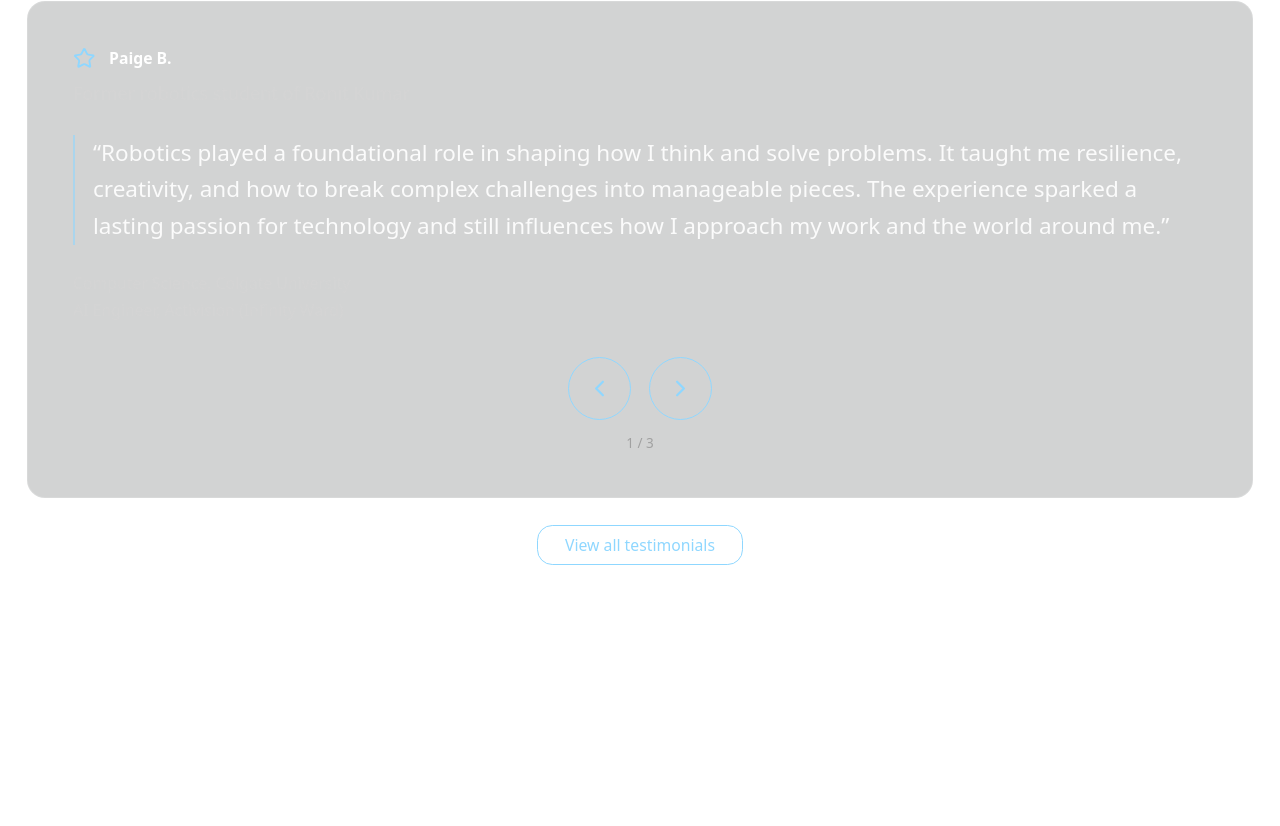
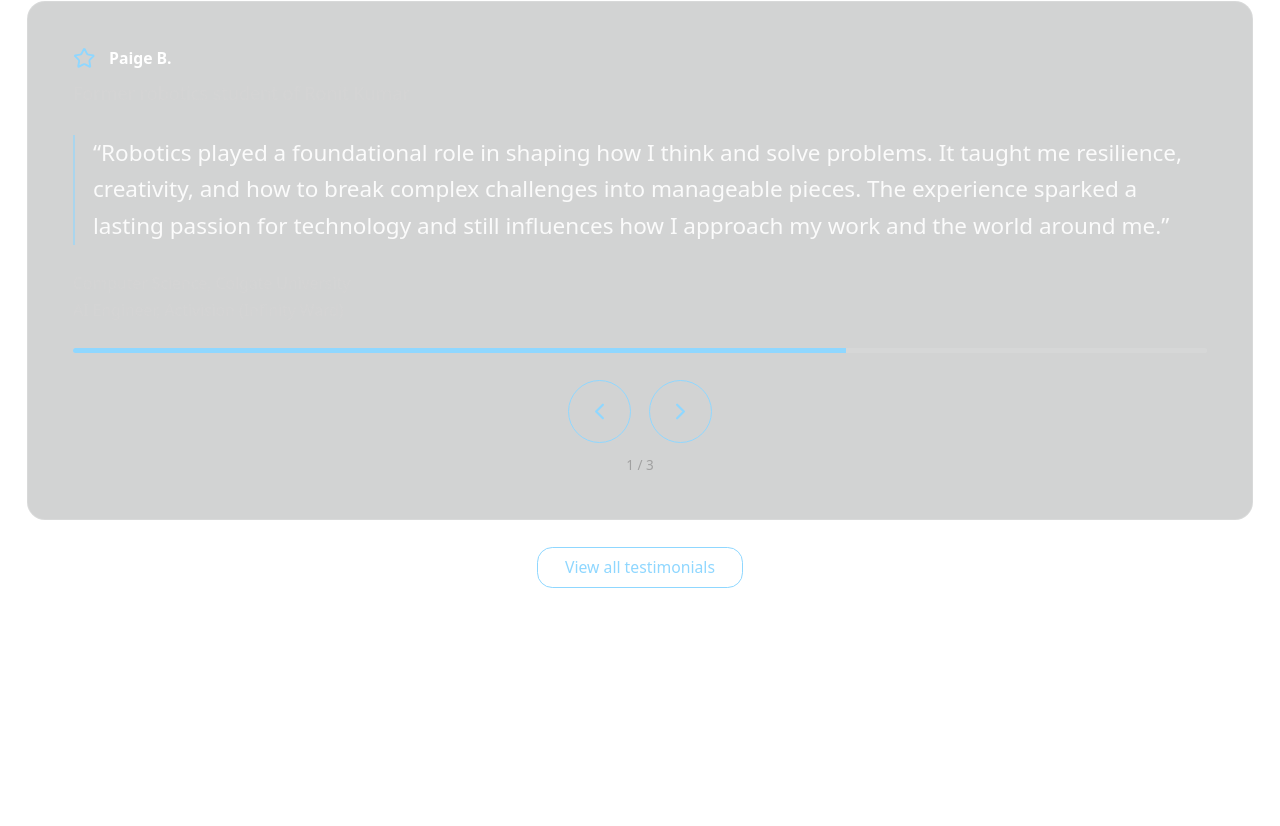
Before and after one commit to KingKumar/camp-asimov, a Next.js app: page / in a window 1280 px wide. Shown: the part 1233-2059 px from the top of the page. Built offline with nearby package versions, Linux system fonts and the light colour scheme.

Commit message:
added auto advance and animations

```diff
--- a/components/AsimovLanding.tsx
+++ b/components/AsimovLanding.tsx
@@ -1,7 +1,7 @@
 "use client";
 
 import { useState, useEffect, useRef } from "react";
-import { motion } from "framer-motion";
+import { motion, AnimatePresence } from "framer-motion";
 import {
   Check, Shield, Cpu, Sparkles, Wrench,
   Trophy, Menu, X, Star, ChevronLeft, ChevronRight, Video
@@ -207,8 +207,12 @@ export default function AsimovCampLanding() {
   const [mobileOpen, setMobileOpen] = useState(false);
   const [showReel, setShowReel] = useState(false);
   const [testimonialIndex, setTestimonialIndex] = useState(0);
+  const [testimonialDirection, setTestimonialDirection] = useState<1 | -1>(1);
   const [showAllTestimonials, setShowAllTestimonials] = useState(false);
   const [activeSection, setActiveSection] = useState<string>("");
+  const [isTestimonialPaused, setIsTestimonialPaused] = useState(false);
+  const [testimonialProgress, setTestimonialProgress] = useState(0);
+  const testimonialProgressRef = useRef(0);
 
 
   /** prevent background scroll when mobile menu opens */
@@ -220,6 +224,53 @@ export default function AsimovCampLanding() {
   }, [mobileOpen, showReel]);
 
   const activeTestimonial = testimonials[testimonialIndex] || testimonials[0];
+
+  useEffect(() => {
+    testimonialProgressRef.current = 0;
+    setTestimonialProgress(0);
+  }, [testimonialIndex]);
+
+  useEffect(() => {
+    if (isTestimonialPaused || showAllTestimonials) return;
+    let raf = 0;
+    let last = performance.now();
+    const duration = 10000;
+
+    const tick = (now: number) => {
+      const delta = now - last;
+      last = now;
+      const next = Math.min(testimonialProgressRef.current + delta / duration, 1);
+      testimonialProgressRef.current = next;
+      setTestimonialProgress(next);
+
+      if (next >= 1) {
+        testimonialProgressRef.current = 0;
+        setTestimonialProgress(0);
+        setTestimonialDirection(1);
+        setTestimonialIndex((i) => (i + 1) % testimonials.length);
+      }
+
+      raf = requestAnimationFrame(tick);
+    };
+
+    raf = requestAnimationFrame(tick);
+    return () => cancelAnimationFrame(raf);
+  }, [isTestimonialPaused, showAllTestimonials]);
+
+  const testimonialVariants = {
+    enter: (dir: number) => ({
+      x: dir > 0 ? 80 : -80,
+      opacity: 0,
+    }),
+    center: {
+      x: 0,
+      opacity: 1,
+    },
+    exit: (dir: number) => ({
+      x: dir > 0 ? -80 : 80,
+      opacity: 0,
+    }),
+  };
 
   useEffect(() => {
     const ids = ["testimonials", "program", "why", "safety", "faq", "contact"];
@@ -625,6 +676,21 @@ export default function AsimovCampLanding() {
               <div
                 className="relative rounded-2xl border p-6 md:p-10"
                 style={{ borderColor: "rgba(255,255,255,0.14)", background: "rgba(10,12,16,0.18)" }}
+                onMouseEnter={() => setIsTestimonialPaused(true)}
+                onMouseLeave={() => setIsTestimonialPaused(false)}
+                onTouchStart={() => setIsTestimonialPaused(true)}
+                onTouchEnd={() => setIsTestimonialPaused(false)}
+              >
+                <div className="relative overflow-hidden">
+                  <AnimatePresence initial={false} custom={testimonialDirection} mode="wait">
+                    <motion.div
+                      key={testimonialIndex}
+                      custom={testimonialDirection}
+                      variants={testimonialVariants}
+                      initial="enter"
+                      animate="center"
+                      exit="exit"
+                      transition={{ duration: 0.35, ease: "easeOut" }}
                     >
                       <div className="flex items-center gap-3 text-sm text-neutral-300">
                         <Star className="h-5 w-5" style={{ color: ink.accent }} />
@@ -644,17 +710,32 @@ export default function AsimovCampLanding() {
                           <div key={d}>{d}</div>
                         ))}
                       </div>
+                    </motion.div>
+                  </AnimatePresence>
+                </div>
 
-                <div className="mt-8 flex flex-col items-center gap-3">
+                <div className="mt-6 h-1 w-full rounded-full bg-white/10 overflow-hidden">
+                  <div
+                    className="h-full"
+                    style={{
+                      width: `${Math.min(testimonialProgress * 100, 100)}%`,
+                      backgroundColor: ink.accent,
+                      transition: "width 0.1s linear",
+                    }}
+                  />
+                </div>
+
+                <div className="mt-6 flex flex-col items-center gap-3">
                   <div className="flex items-center gap-4">
                     <button
                       type="button"
                       className="h-14 w-14 rounded-full border flex items-center justify-center transition-transform hover:-translate-y-0.5 hover:bg-white/10 hover:shadow-[0_0_0_1px_rgba(255,255,255,0.45)] active:scale-[0.98]"
                       style={{ borderColor: ink.accent, color: ink.accent }}
                       onClick={() =>
+                        (setTestimonialDirection(-1),
                         setTestimonialIndex((i) =>
                           (i - 1 + testimonials.length) % testimonials.length
-                        )
+                        ))
                       }
                       aria-label="Previous testimonial"
                     >
@@ -665,7 +746,8 @@ export default function AsimovCampLanding() {
                       className="h-14 w-14 rounded-full border flex items-center justify-center transition-transform hover:-translate-y-0.5 hover:bg-white/10 hover:shadow-[0_0_0_1px_rgba(255,255,255,0.45)] active:scale-[0.98]"
                       style={{ borderColor: ink.accent, color: ink.accent }}
                       onClick={() =>
-                        setTestimonialIndex((i) => (i + 1) % testimonials.length)
+                        (setTestimonialDirection(1),
+                        setTestimonialIndex((i) => (i + 1) % testimonials.length))
                       }
                       aria-label="Next testimonial"
                     >
```
Lines whose indentation alone changed are shown as unchanged.
